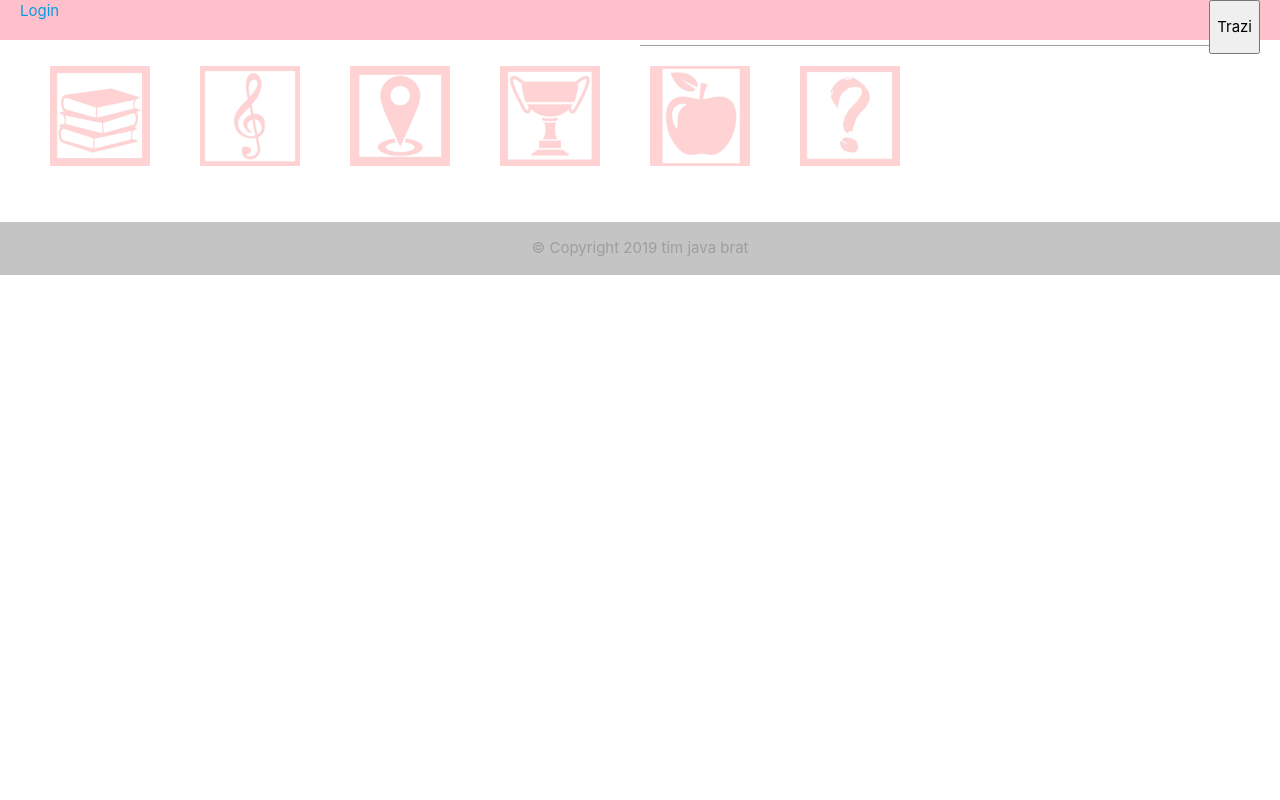
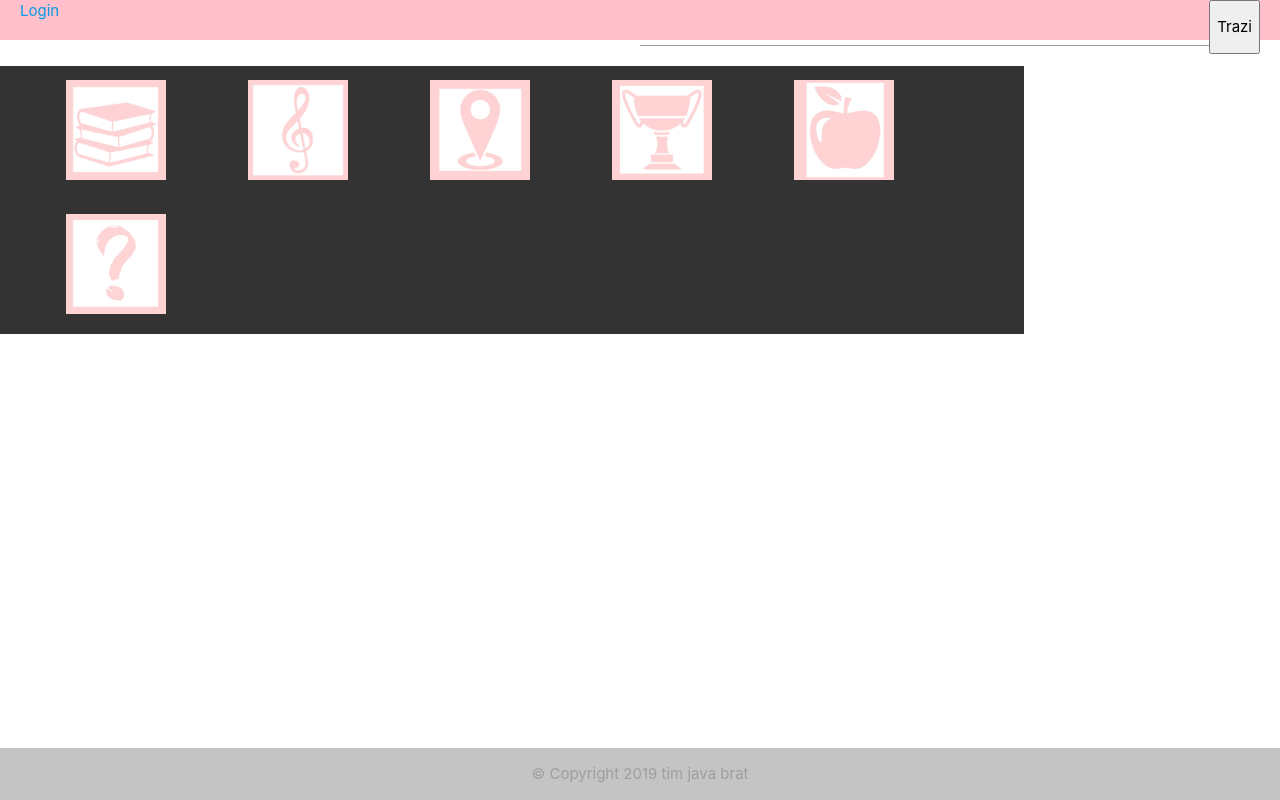
Before and after one commit to andrijast/zadatakhzs, a PHP site: page /Pages/home.php in a window 1280 px wide. Run offline with PHP 8.4, Linux system fonts and the light colour scheme.

Commit message:
nesto sitno

```diff
--- a/Styles/style.css
+++ b/Styles/style.css
@@ -23,18 +23,17 @@
 }
 
 .my_footer {
+    position: absolute;
+    right: 0;
+    bottom: 0;
+    left: 0;
+    text-align: center;
     background-color: #c4c4c4;
     margin-top: 50px;
 }
 
 .my_bottom {
     display: flex;
-}
-.my_menu {
-    display: flex;
-    width: 80%;
-    justify-content: flex-start;
-    flex-wrap: wrap;
 }
 .my_icon {
     width: 150px;
@@ -45,3 +44,33 @@
     width: 10%;
     justify-content: flex-end;
 }
+
+.my_menu {
+    display: flex;
+    width: 80%;
+    justify-content: flex-start;
+    flex-wrap: wrap;
+}
+.my_menunav {
+    list-style-type: none;
+    margin: 0;
+    padding: 0;
+    overflow: hidden;
+    background-color: #333;
+}
+
+li {
+    float: left;
+}
+
+li a {
+    display: block;
+    color: white;
+    text-align: center;
+    padding: 14px 16px;
+    text-decoration: none;
+}
+
+li a:hover {
+    background-color: #111;
+}
--- a/Templates/header.php
+++ b/Templates/header.php
@@ -10,10 +10,12 @@
 
 <!-- Menu Bar -->
 <div class="my_menu">
-    <a href="pages/filmoviSajmovi.php"><img src="../res/images/FilmoviSajmovi.jpg" class="my_icon"></a>
-    <a href="test.php"><img src="../res/images/KoncertiIzlozbe.jpg" class="my_icon"></a>
-    <a href="test.php"><img src="../res/images/Mapa.jpg" class="my_icon"></a>
-    <a href="test.php"><img src="../res/images/TakKonkursi.jpg" class="my_icon"></a>
-    <a href="test.php"><img src="../res/images/HumAkcije.jpg" class="my_icon"></a>
-    <a href="test.php"><img src="../res/images/AnketeForumi.jpg" class="my_icon"></a>
+    <ul class="my_menunav">
+        <li><a href="pages/filmoviSajmovi.php"><img src="../res/images/FilmoviSajmovi.jpg" class="my_icon"></a></li>
+        <li><a href="test.php"><img src="../res/images/KoncertiIzlozbe.jpg" class="my_icon"></a></li>
+        <li><a href="test.php"><img src="../res/images/Mapa.jpg" class="my_icon"></a></li>
+        <li><a href="test.php"><img src="../res/images/TakKonkursi.jpg" class="my_icon"></a></li>
+        <li><a href="test.php"><img src="../res/images/HumAkcije.jpg" class="my_icon"></a></li>
+        <li><a href="test.php"><img src="../res/images/AnketeForumi.jpg" class="my_icon"></a></li>
+    </ul>
 </div>
```
